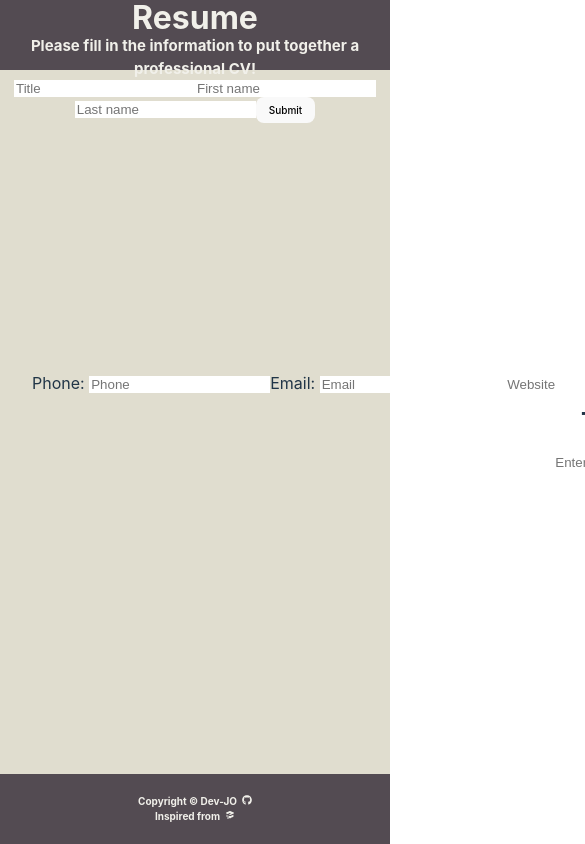
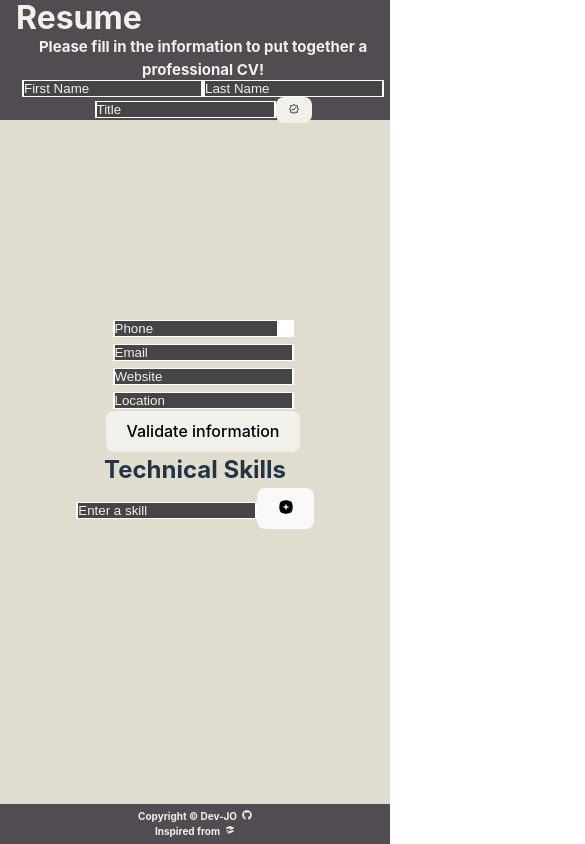
Before and after one commit to Dev-J0/cv-app, a React (Vite) app: page / in a window 390 px wide. Shown: the top 844 px of the page, 585 px wide, since content can reach past the window. Built offline with nearby package versions, Linux system fonts and the light colour scheme.

Commit message:
header is looking better, the page is still responsive

```diff
--- a/src/components/BasicInfo.jsx
+++ b/src/components/BasicInfo.jsx
@@ -63,7 +63,7 @@ function BasicInfo() {
       ) : (
         <form onSubmit={handleSubmit}>
           <label>
-            Phone:{" "}
+           {" "}
             <input
               type="number"
               placeholder="Phone"
@@ -72,7 +72,7 @@ function BasicInfo() {
             />
           </label>
           <label>
-            Email:{" "}
+           {" "}
             <input
               type="email"
               placeholder="Email"
--- a/src/components/Header.jsx
+++ b/src/components/Header.jsx
@@ -1,81 +1,109 @@
-import{ useState } from "react";
+import { useState } from "react";
+import { GrValidate } from "react-icons/gr"
 
 function Header() {
-  const [firstName, setFirstName] = useState("");
-  const [lastName, setLastName] = useState("");
-  const [title, setTitle] = useState("");
+  const [firstName, setFirstName] = useState('');
+  const [lastName, setLastName] = useState('');
+  const [title, setTitle] = useState('');
   const [isRegistered, setIsRegistered] = useState(false);
+  const [editMode, setEditMode] = useState(false);
 
   const handleFirstNameChange = (event) => {
     setFirstName(event.target.value);
+    setEditMode(true);
   };
 
   const handleLastNameChange = (event) => {
     setLastName(event.target.value);
+    setEditMode(true);
   };
 
   const handleTitleChange = (event) => {
     setTitle(event.target.value);
+    setEditMode(true);
   };
 
   const handleSubmit = (event) => {
     event.preventDefault();
     setIsRegistered(true);
+    setEditMode(false);
   };
 
   const handleEdit = () => {
+    setEditMode(true);
     setIsRegistered(false);
   };
 
+  const handleReset = () => {
+    setFirstName('');
+    setLastName('');
+    setTitle('');
+    setEditMode(false);
+  };
+
   return (
-    <>
-      <h1>Resume</h1>
+    <div className="Basic-Info">
+      <div className="resume-title">
+        <h1 className="the-title">Resume</h1>
+      </div>
       <h2 className="header-h2">
         Please fill in the information to put together a professional CV!
       </h2>
       <div className="name-info">
-        {!isRegistered ? (
+        {isRegistered ? (
           <>
+          <div className="name-container">
+            <p>{firstName}</p>
+            <p>{lastName}</p>
+          </div>
+          <div className="title-container">
+            <p>{title}</p>
+          </div>
+          <div className="header-buttons">
+            <button className="edit-button" onClick={handleEdit}>
+              Edit
+            </button>
+            <button className="reset-button" onClick={handleReset}>
+              Reset
+            </button>
+            </div>
+          </>
+        ) : (
+          <form onSubmit={handleSubmit}>
+            <label>
+              <input
+                type="text"
+                placeholder="First Name"
+                value={firstName}
+                onChange={handleFirstNameChange}
+                className={editMode ? "edit-mode" : ""}
+              />
+            </label>
+            <label>
+              <input
+                type="text"
+                placeholder="Last Name"
+                value={lastName}
+                onChange={handleLastNameChange}
+                className={editMode ? "edit-mode" : ""}
+              />
+            </label>
             <label>
               <input
                 type="text"
                 placeholder="Title"
                 value={title}
                 onChange={handleTitleChange}
+                className={editMode ? "edit-mode" : ""}
               />
             </label>
-            <label>
-              <input
-                type="text"
-                placeholder="First name"
-                value={firstName}
-                onChange={handleFirstNameChange}
-              />
-            </label>
-            <label>
-              <input
-                type="text"
-                placeholder="Last name"
-                value={lastName}
-                onChange={handleLastNameChange}
-              />
-            </label>
-            <button className="submit-button" onClick={handleSubmit}>
-              Submit
+            <button className="submit-button" type="submit">
+               <GrValidate />
             </button>
-          </>
-        ) : (
-          <>
-            <p className="title"> {title}</p>
-            <p className="firstName"> {firstName}</p>
-            <p className="lastName"> {lastName}</p>
-            <button className="edit-button" onClick={handleEdit}>
-              Edit
-            </button>
-          </>
+          </form>
         )}
       </div>
-    </>
+    </div>
   );
 }
 
--- a/src/styles/style.css
+++ b/src/styles/style.css
@@ -1,7 +1,7 @@
 * {
     border: 0;
     margin: 0;
-
+    box-sizing: border-box;
 }
 
 body {
@@ -11,18 +11,20 @@ body {
 
 .header {
     width: 100%;
-    height: 70px;
+    max-height: 120px;
     background-color: #534B52;
     color: #F1F0EA;
     position: fixed;
     top: 0;
     left: 0;
     font-size: 10px;
+
+
   }
 
   .footer {
     width: 100%;
-    height: 70px;
+    height: 40px;
     background-color: #534B52;
     color: #F1F0EA;
     position: fixed;
@@ -48,12 +50,92 @@ body {
   }
 
   .Basic-Info {
-    width: 160vh;
+    display: flex;
+    flex-direction: column;
+    justify-content: flex-start ;
+    flex-wrap: wrap;
+    align-items: flex-start;
+    padding-left: 1rem;
+
+  }
+
+  .the-title {
+    position: relative;
+    top: 0px;
+
+    max-width: 50px;
+  }
+
+  .header-h2 {
+    position: relative;
+    top: 1px;
+
+
+  }
+
+  .name-container {
     display: flex;
     flex-direction: row;
-    gap: 4rem;
+    gap: 10px;
+    font-size: 20px;
+    align-items: flex-start;
+    flex-wrap: wrap;
+  }
 
+  .title-container {
+    font-size: 25px;
   }
+
+  .name-row {
+    display: flex;
+  gap: 10px;
+  }
+
+
+  .edit-button,
+  .reset-button {
+    background-color: #534B52;
+    color: #F1F0EA;
+    border: none;
+    padding: 5px 10px;
+    margin-top: 10px;
+    cursor: pointer;
+    font-size: 16px;
+  }
+
+.done-editing {
+  border: solid 2px black;
+  background-color: #F1F0EA;
+  color: #333;
+  font-size: 45px;
+}
+
+.edit-button:hover,
+.reset-button:hover {
+  background-color: #736E75;
+}
+
+.header-buttons {
+  position: relative;
+  top: -50px;
+  left: 250px;
+}
+
+::placeholder {
+  background-color: #474448;
+  color: #F1F0EA;
+}
+
+.submit-button {
+  background-color: #F1F0EA;
+}
+
+
+
+
+
+
+
 
   @media print {
     .remove-button,
@@ -61,7 +143,8 @@ body {
     .edit-button,
     .plus-button,
     .inspired,
-    .header-h2 {
+    .header-h2,
+    .resume-title {
       display: none;
     }
     ::-webkit-input-placeholder {
```
